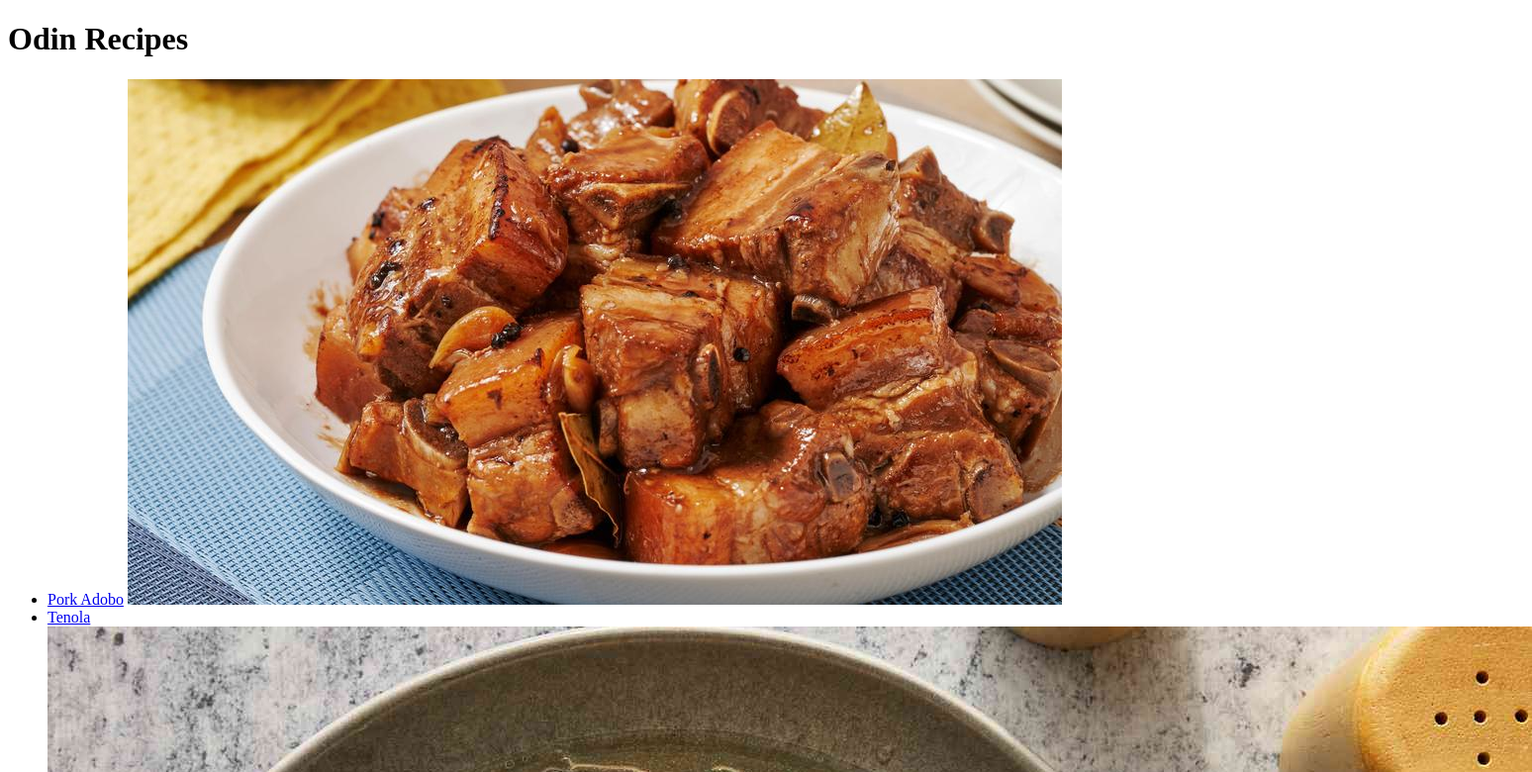
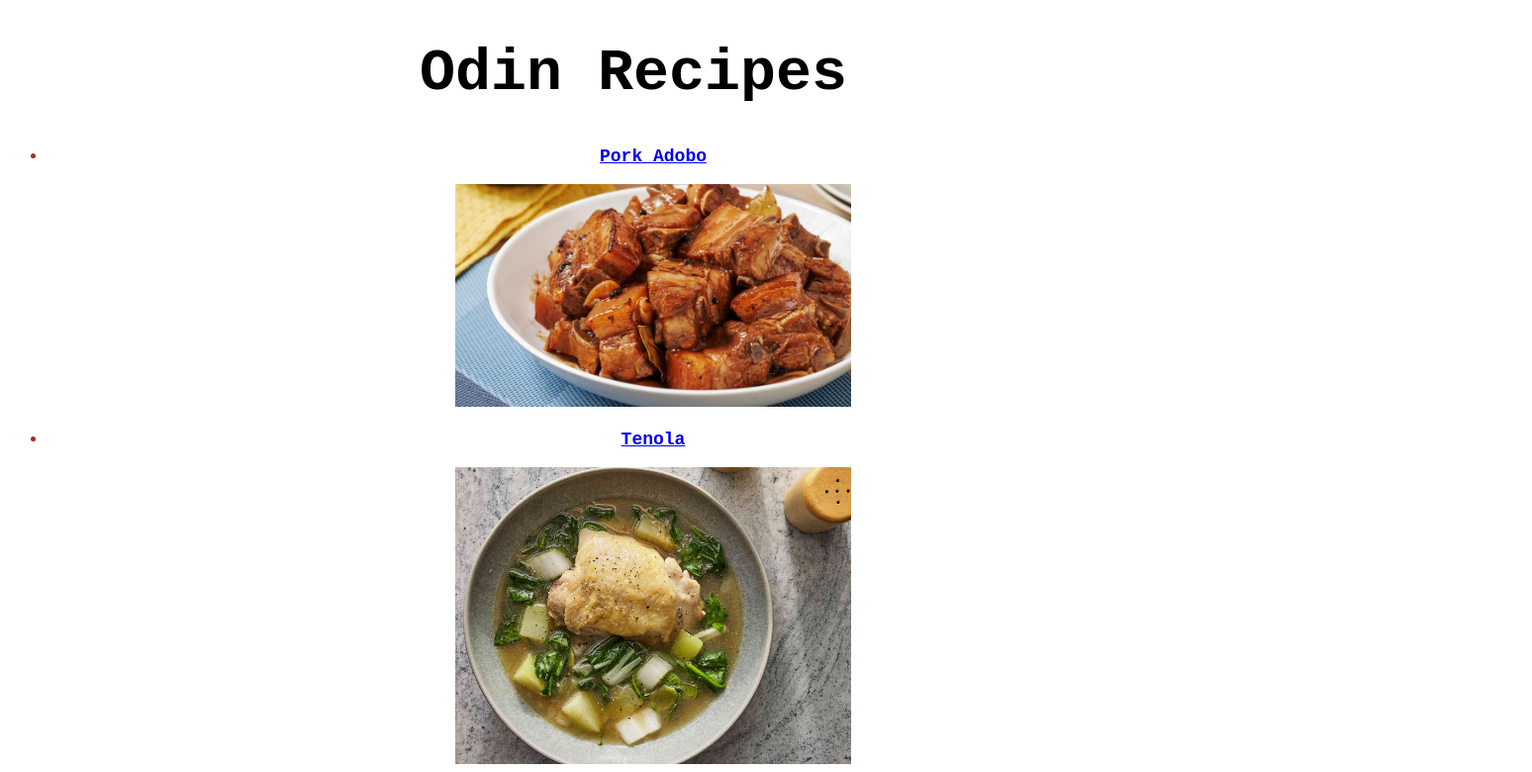
Before and after one commit to Capt-Quantz/odin-recipes, a plain HTML site: page index.html in a window 1280 px wide. Shown: the top 780 px of the page at 99% size, 1548 px wide, since content can reach past the window. Drawn offline with Linux system fonts and the light colour scheme.

Commit message:
create styles.cssfinish css component in start menu

```diff
--- a/index.html
+++ b/index.html
@@ -4,21 +4,23 @@
     <meta charset="UTF-8">
     <meta name="viewport" content="width=device-width, initial-scale=1.0">
     <title>Odin Recipes</title>
+    <link rel="stylesheet" href="styles.css" />
+    </head>
 </head>
 <body>
     <h1>Odin Recipes</h1>
     <ul>
         <li>
             <a href="recipes/pork-adobo.html">Pork Adobo</a>
-            <img src="./recipes/recipe-images/pork-adobo.jpg" alt="Cooked Pork Adobo">
+            <p><img class="image adobo" src="./recipes/recipe-images/pork-adobo.jpg" alt="Cooked Pork Adobo"></p>
         </li>
         <li>
             <a href="recipes/tenola.html">Tenola</a>
-            <img src="./recipes/recipe-images/chicken-tenola.jpg" alt="Plated Chicken Tenola">
+            <p><img class="image tenola" src="./recipes/recipe-images/chicken-tenola.jpg" alt="Plated Chicken Tenola"></p>
         </li>
         <li>
             <a href="recipes/halo-halo.html">Halo-Halo</a>
-            <img src="./recipes/recipe-images/halo-halo.jpg" alt="Plated Halo-Halo">
+            <p><img class="image halo-halo" src="./recipes/recipe-images/halo-halo.jpg" alt="Plated Halo-Halo"></p>
         </li>
     </ul>
 </body>
--- /dev/null
+++ b/styles.css
@@ -0,0 +1,21 @@
+body {
+    font-family: 'Courier New', Courier, monospace;
+}
+
+h1 {
+    text-align: center;
+    font-weight: bolder;
+    font-size: 60px;
+}
+
+.image {
+    width: 400px;
+    height: auto;
+}
+
+ul {
+    text-align: center;
+    font-size: large;
+    font-weight: bold;
+    color: brown;
+}
```
